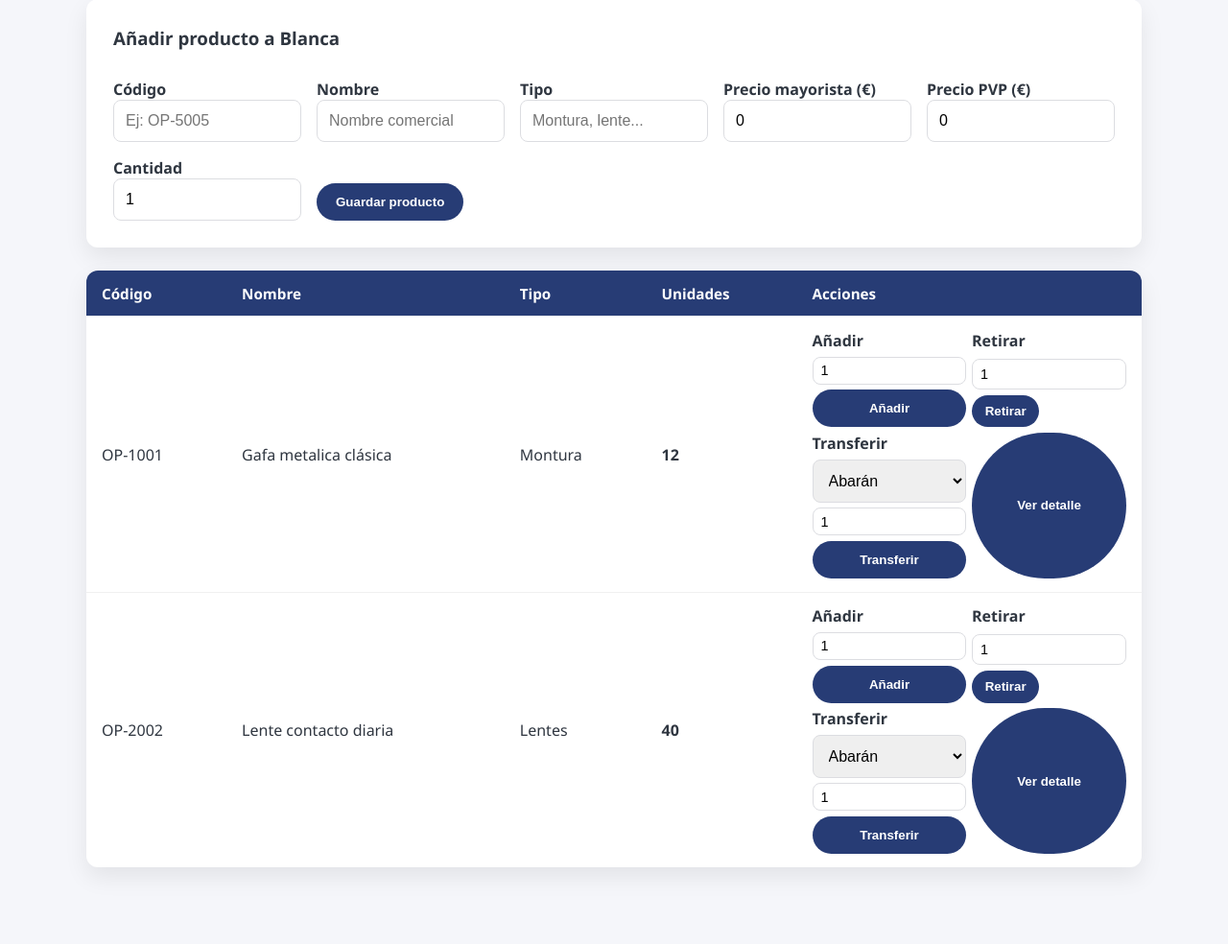
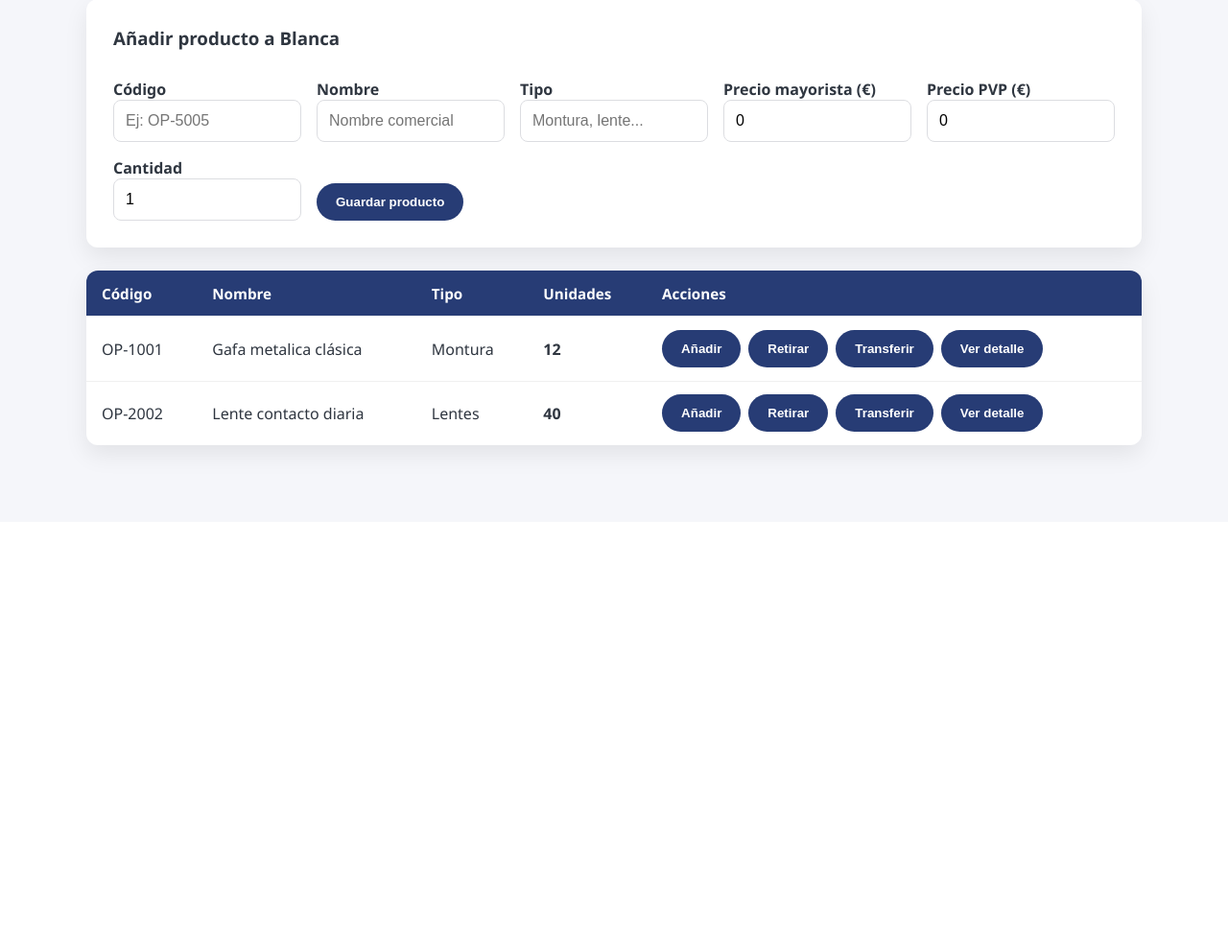
Before and after one commit to opticaelvalle-design/Gestion-de-inventario-EVO, a Flask app: page /stock-opticas in a window 1280 px wide. Shown: the part 624-1608 px from the top of the page at 96% size. After the commit the page ends 1110 px from the top, so only its background shows below. Run offline with Flask 3, Linux system fonts and the light colour scheme.

Commit message:
Reorganize stock optica actions and prompt quantities on demand

```diff
--- a/templates/stock_opticas.html
+++ b/templates/stock_opticas.html
@@ -91,34 +91,42 @@
                         <td>{{ producto.nombre }}</td>
                         <td>{{ producto.tipo or 'N/D' }}</td>
                         <td><strong>{{ producto.cantidad }}</strong></td>
-                        <td style="display: grid; grid-template-columns: repeat(auto-fit, minmax(160px, 1fr)); gap: 0.35rem;">
-                            <form method="post" class="inline-form">
+                        <td>
+                            <div data-actions style="display: grid; gap: 0.5rem;">
+                                <div style="display: flex; flex-wrap: wrap; gap: 0.5rem; align-items: center;">
+                                    <button type="button" class="button-link" data-toggle-form="add" aria-label="Añadir unidades">Añadir</button>
+                                    <button type="button" class="button-link" data-retirar data-codigo="{{ producto.codigo }}" data-nombre="{{ producto.nombre }}" data-max="{{ producto.cantidad }}">Retirar</button>
+                                    <button type="button" class="button-link" data-toggle-form="transfer" aria-label="Transferir unidades">Transferir</button>
+                                    <button type="button" class="button-link" data-detalle data-producto='{{ producto | tojson }}' data-sucursal="{{ sucursal }}">Ver detalle</button>
+                                </div>
+                                <form method="post" class="inline-form action-form" data-form="add" style="display: none; align-items: end; gap: 0.35rem; grid-template-columns: repeat(auto-fit, minmax(140px, 1fr));">
                                     <input type="hidden" name="accion" value="ajustar">
                                     <input type="hidden" name="sucursal_actual" value="{{ sucursal }}">
                                     <input type="hidden" name="codigo" value="{{ producto.codigo }}">
-                                <label style="font-weight: 600;">Añadir</label>
+                                    <label style="font-weight: 600;">Unidades a añadir</label>
                                     <input type="number" name="cantidad" min="1" value="1">
-                                <button type="submit">Añadir</button>
+                                    <div style="display: flex; gap: 0.35rem;">
+                                        <button type="submit">Confirmar</button>
+                                        <button type="button" class="button-link" data-cancel-form="add">Cancelar</button>
+                                    </div>
                                 </form>
-                            <div class="inline-form">
-                                <label style="font-weight: 600;">Retirar</label>
-                                <input type="number" name="cantidad" min="1" value="1" data-cantidad max="{{ producto.cantidad }}">
-                                <button type="button" class="button-link" data-retirar data-codigo="{{ producto.codigo }}" data-nombre="{{ producto.nombre }}">Retirar</button>
-                            </div>
-                            <form method="post" class="inline-form">
+                                <form method="post" class="inline-form action-form" data-form="transfer" style="display: none; align-items: end; gap: 0.35rem; grid-template-columns: repeat(auto-fit, minmax(140px, 1fr));">
                                     <input type="hidden" name="accion" value="transferir">
                                     <input type="hidden" name="sucursal_actual" value="{{ sucursal }}">
                                     <input type="hidden" name="codigo" value="{{ producto.codigo }}">
-                                <label style="font-weight: 600;">Transferir</label>
+                                    <label style="font-weight: 600;">Destino y unidades</label>
                                     <select name="destino">
                                         {% for destino in sucursales %}
                                             <option value="{{ destino }}" {% if destino == sucursal %}disabled{% endif %}>{{ destino }}</option>
                                         {% endfor %}
                                     </select>
                                     <input type="number" name="cantidad" min="1" value="1">
-                                <button type="submit">Transferir</button>
+                                    <div style="display: flex; gap: 0.35rem;">
+                                        <button type="submit">Confirmar</button>
+                                        <button type="button" class="button-link" data-cancel-form="transfer">Cancelar</button>
+                                    </div>
                                 </form>
-                            <button type="button" class="button-link" data-detalle data-producto='{{ producto | tojson }}' data-sucursal="{{ sucursal }}">Ver detalle</button>
+                            </div>
                         </td>
                     </tr>
                 {% endfor %}
@@ -208,11 +216,10 @@
     const motivoPersonalizado = document.getElementById('motivo_personalizado');
 
     motivoButtons.forEach(btn => {
-        btn.addEventListener('click', (event) => {
-            const cantidadInput = event.target.parentElement.querySelector('[data-cantidad]');
+        btn.addEventListener('click', () => {
             motivoCodigo.value = btn.dataset.codigo;
-            motivoCantidad.value = cantidadInput ? cantidadInput.value : 1;
-            motivoCantidad.max = cantidadInput ? cantidadInput.max : '';
+            motivoCantidad.value = 1;
+            motivoCantidad.max = btn.dataset.max || '';
             motivoValor.value = '';
             motivoPersonalizado.value = '';
             motivoModal.style.display = 'flex';
@@ -234,6 +241,37 @@
 
     cancelarMotivo.addEventListener('click', () => {
         motivoModal.style.display = 'none';
+    });
+
+    const actionButtons = document.querySelectorAll('[data-toggle-form]');
+    const cancelButtons = document.querySelectorAll('[data-cancel-form]');
+
+    actionButtons.forEach(button => {
+        button.addEventListener('click', () => {
+            const actionsWrapper = button.closest('[data-actions]');
+            const targetForm = actionsWrapper?.querySelector(`[data-form="${button.dataset.toggleForm}"]`);
+
+            actionsWrapper?.querySelectorAll('.action-form').forEach(form => {
+                form.style.display = form === targetForm ? 'grid' : 'none';
+            });
+
+            if (targetForm) {
+                const quantityInput = targetForm.querySelector('input[type="number"]');
+                if (quantityInput) {
+                    quantityInput.focus();
+                    quantityInput.select();
+                }
+            }
+        });
+    });
+
+    cancelButtons.forEach(button => {
+        button.addEventListener('click', () => {
+            const actionsWrapper = button.closest('[data-actions]');
+            actionsWrapper?.querySelectorAll('.action-form').forEach(form => {
+                form.style.display = 'none';
+            });
+        });
     });
 
     const detalleModal = document.getElementById('detalle-modal');
```
Lines whose indentation alone changed are shown as unchanged.
